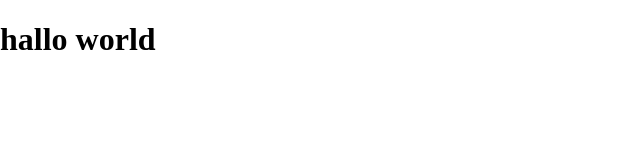
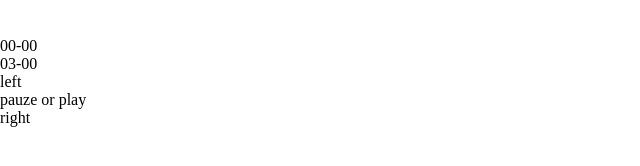
Before and after one commit to Ameer2000Mzori/Music-Player, a website: page src/index.html in a window 1280 px wide. Shown: the whole page, without its empty margins (0-640 px from the left). Drawn offline with Linux system fonts and the light colour scheme.

Commit message:
build the html

```diff
--- a/src/index.html
+++ b/src/index.html
@@ -11,7 +11,24 @@
     />
   </head>
   <body>
-    <h1>hallo world</h1>
+    <section class="header">
+      <section class="music-wrapper">
+        <img class="music-img" src="" alt="" />
+        <h1 class="music-title"></h1>
+        <h5c class="music-artist"></h5>
+          <div class="music-controls">
+            <div class="timer-wraper">
+              <div class="start-time">00-00</div>
+              <div class="end-time">03-00</div>
+            </div>
+            <div class="controls-btn">
+              <div>left</div>
+              <div>pauze or play</div>
+              <div>right</div>
+            </div>
+          </div>
+      </section>
+    </section>
 
     <script src="script.js"></script>
   </body>
```
